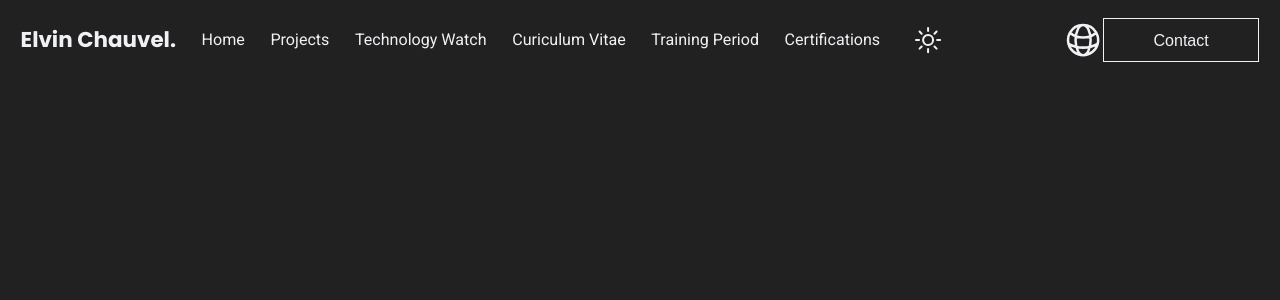
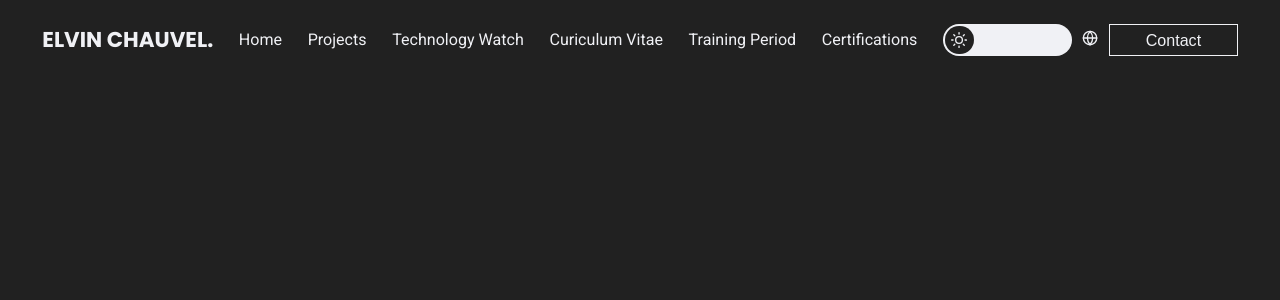
Before and after one commit to VulqyFR/react-portfolio, a React (Vite) app: page / in a window 1280 px wide. Shown: the top 300 px of the page. Built offline with nearby package versions, Linux system fonts and the light colour scheme.

Commit message:
refactor: navbar behavior update

```diff
--- a/package.json
+++ b/package.json
@@ -13,6 +13,7 @@
     "@heroicons/react": "^2.0.18",
     "react": "^18.2.0",
     "react-dom": "^18.2.0",
+    "react-feather": "^2.0.10",
     "react-i18next": "^13.5.0",
     "sass": "^1.69.5"
   },
--- a/src/components/header/ContactButton.jsx
+++ b/src/components/header/ContactButton.jsx
@@ -1,8 +1,12 @@
 import React from 'react'
 
-const ContactButton = ({ languageData }) => {
+const ContactButton = ({ languageData, windowWidth }) => {
     return (
-    <button className='navbar__button navbar__button--contact'>{languageData.navbar.contact}</button>
+      <>
+      {windowWidth > 1024 && (
+        <button className='navbar__button navbar__button--contact'>{languageData.navbar.contact}</button>
+      )}
+      </>
   )
 }
 
--- a/src/components/header/LanguageButton.jsx
+++ b/src/components/header/LanguageButton.jsx
@@ -1,18 +1,17 @@
 import React from 'react';
-import { useLanguage } from '../../hooks/useLanguageContext';
+import { useLanguageContext } from '../../hooks/useLanguageContext';
+import { Globe } from 'react-feather';
 
-const LanguageButton = () => {
-  const { language, changeLanguage } = useLanguage();
+const LanguageButton = ({ windowWidth, limitWidth }) => {
+  const { language, changeLanguage } = useLanguageContext();
 
   const handleLanguageChange = () => {
     changeLanguage(language === 'en' ? 'fr' : 'en');
   };
 
   return (
-    <button onClick={handleLanguageChange} className='navbar__button--language'>
-      <svg xmlns="http://www.w3.org/2000/svg" fill="none" viewBox="0 0 24 24" strokeWidth={1.5} stroke="currentColor" className="w-6 h-6">
-        <path strokeLinecap="round" strokeLinejoin="round" d="M12 21a9.004 9.004 0 008.716-6.747M12 21a9.004 9.004 0 01-8.716-6.747M12 21c2.485 0 4.5-4.03 4.5-9S14.485 3 12 3m0 18c-2.485 0-4.5-4.03-4.5-9S9.515 3 12 3m0 0a8.997 8.997 0 017.843 4.582M12 3a8.997 8.997 0 00-7.843 4.582m15.686 0A11.953 11.953 0 0112 10.5c-2.998 0-5.74-1.1-7.843-2.918m15.686 0A8.959 8.959 0 0121 12c0 .778-.099 1.533-.284 2.253m0 0A17.919 17.919 0 0112 16.5c-3.162 0-6.133-.815-8.716-2.247m0 0A9.015 9.015 0 013 12c0-1.605.42-3.113 1.157-4.418" />
-      </svg>
+    <button onClick={handleLanguageChange} className={` navbar__button ${windowWidth > limitWidth ? 'navbar__button--language' : 'navbar__button--language--screen'}`}>
+      <Globe/>
     </button>
   );
 };
--- a/src/components/header/Navbar.jsx
+++ b/src/components/header/Navbar.jsx
@@ -11,6 +11,7 @@ const Navbar = () => {
   const { languageData } = useLanguageContext();
   const [scrolled, setScrolled] = useState(false);
   const windowWidth = useWindowSize();
+  const SCREEN_SIZE_THRESHOLD = 1024;
 
   useEffect(() => {
     const handleScroll = () => {
@@ -28,14 +29,14 @@ const Navbar = () => {
     <nav className={`navbar ${scrolled ? 'scrolled' : ''}`}>
       <div className="navbar__container">
         <div className="navbar__logo">
-          <h3 className="navbar__logo-text">Elvin Chauvel.</h3>
+          <h3 className="navbar__logo-text">ELVIN CHAUVEL.</h3>
         </div>
-        <LinkMenu languageData={languageData} windowWidth={windowWidth} />
+        <LinkMenu languageData={languageData} windowWidth={windowWidth} limitWidth={SCREEN_SIZE_THRESHOLD}/>
         <div className="navbar__buttons">
-          <ThemeButton />
-          <LanguageButton />
-          <ContactButton languageData={languageData} />
-          <HamburgerMenu languageData={languageData} windowWidth={windowWidth} />
+          <ThemeButton windowWidth={windowWidth} limitWidth={SCREEN_SIZE_THRESHOLD}/>
+          <LanguageButton windowWidth={windowWidth} limitWidth={SCREEN_SIZE_THRESHOLD}/>
+          <ContactButton languageData={languageData} windowWidth={windowWidth} limitWidth={SCREEN_SIZE_THRESHOLD}/>
+          <HamburgerMenu languageData={languageData} windowWidth={windowWidth} limitWidth={SCREEN_SIZE_THRESHOLD}/>
         </div>
       </div>
     </nav>
--- a/src/components/header/ThemeButton.jsx
+++ b/src/components/header/ThemeButton.jsx
@@ -1,26 +1,28 @@
-import { useState, React} from 'react';
+import { React} from 'react';
 import { useTheme } from '../../context/ThemeContext';
-import { MoonIcon, SunIcon } from '@heroicons/react/24/outline';
+import { Sun, Moon } from 'react-feather';
 
-const ThemeButton = () => {
+const ThemeButton = ({ windowWidth, limitWidth }) => {
   const { theme, toggleTheme } = useTheme();
-  const [isShifted, setIsShifted] = useState(false);
 
   const handleToggle = () => {
     toggleTheme();
-    setIsShifted(!isShifted);
   };
 
   return (
-    <button onClick={handleToggle} className={`navbar__button navbar__button--theme ${isShifted ? 'shifted' : 'not-shifted'}`}>
-      <div className='navbar__button-circle'>
-        {theme === 'light' ? (
-          <MoonIcon className='navbar__button-icon navbar__button-icon-moon'/>
-        ) : (
-          <SunIcon className='navbar__button-icon navbar__button-icon-sun'/>
-        )}
-      </div>
-    </button>
+    <>
+    {windowWidth > limitWidth && (
+      <button onClick={handleToggle} className="navbar__button navbar__button--theme">
+        <div className={`navbar__button__circle navbar__button__circle--theme ${theme == 'dark' ? 'not-shifted' : 'shifted'}`}>
+          {theme === 'light' ? (
+            <Moon className={`navbar__button__icon--moon ${theme == 'dark' ? 'not-shifted' : 'shifted'}`}/>
+          ) : (
+            <Sun className={`navbar__button__icon--sun ${theme == 'dark' ? 'not-shifted' : 'shifted'}`}/>
+          )}
+        </div>
+      </button>
+    )}
+    </>
   );
 };
 
--- a/src/hooks/useLanguageContext.jsx
+++ b/src/hooks/useLanguageContext.jsx
@@ -1,9 +1,9 @@
 import { useContext } from 'react';
 import { LanguageContext } from '../context/LanguageContext';
 
-export const useLanguage = () => {
+export const useLanguageContext = () => {
   const { language, languageData, changeLanguage } = useContext(LanguageContext);
   return { language, languageData, changeLanguage };
 };
 
-export default useLanguage;
+export default useLanguageContext;
--- a/src/hooks/useResponsiveFontSize.jsx
+++ b/src/hooks/useResponsiveFontSize.jsx
@@ -24,7 +24,7 @@ const useResponsiveFontSize = () => {
   }, []);
 
   return {
-    fontSize: fontSize // Retourne un objet avec une propriété fontSize contenant la taille de police calculée
+    fontSize: fontSize
   };
 };
 
--- a/src/stylesheets/base/_variables.scss
+++ b/src/stylesheets/base/_variables.scss
@@ -21,6 +21,7 @@ body[data-theme='dark'] {
     --clr-accent: #1F2833;
     --clr-text: #F0F1F5;
     --clr-background: #212121;
+    --clr-dark: #1C1C1C;
 
     /* Fonts */
     --font-roboto: 'Roboto', sans-serif;
--- a/src/stylesheets/components/header/_buttons.scss
+++ b/src/stylesheets/components/header/_buttons.scss
@@ -7,7 +7,7 @@
         transform: translateX(0);
     }
     100% {
-        transform: translateX(269%);
+        transform: translateX(330%);
     }
 }
 
@@ -22,72 +22,74 @@
 
 // Button Theme
 
-.navbar__button-theme {
-    background: var(--clr-background);
-    color: var(--clr-text);
-}
-
-.navbar__button-icon {
-    color: var(--clr-text);
-    transition: transform 0.3s ease-in-out;
-    width: 2em;
+.navbar__button--theme{
+    background-color: var(--clr-text);
+    color: var(--clr-background);
     height: 2em;
-}
-.navbar__button-icon-moon {
-    transform: rotate(-162.5deg);
-}
-.navbar__button-icon-sun {
-    transform: rotate(180deg);
-}
-
-.navbar__button--theme {
-    height: 2.75em;
-    width: 9.75em;
+    width: 8em;
     border-radius: var(--border-radius-xl);
     position: relative;
     transition: transform 0.3s ease-in-out;
-}
 
-.navbar__button-circle {
+    .navbar__button__circle--theme {
+        position: absolute;
+        top: 0;
+        left: 0;
+        height: 1.80em;
+        width: 1.80em;
+        margin: 0.1em;
+        border-radius: 50%;
         background-color: var(--clr-background);
-}
+        @include flexbox( row, center, center);
 
-.navbar__button-circle{
-    position: absolute;
-    left: 0;
-    top: 0;
-    height: 2.60em;
-    width: 2.60em;
-    border-radius: var(--border-radius-xl);
-    margin: 0.075em 0.075em 0.075em 0.075em;
-    display: flex;
-    justify-content: center;
-    align-items: center;
-}
-
-.navbar__button-circle.shifted {
+        &.shifted {
             animation: moveCircle 0.3s ease-in-out forwards;
         }
 
-.navbar__button-circle.not-shifted {
+        &.not-shifted {
             animation: reverseMoveCircle 0.3s ease-in-out forwards;
         }
 
+        &>svg {
+            width: 1em;
+            height: 1em;
+            transition: transform 0.3s ease-in-out;
+        }
+
+        .navbar__button__icon--sun {
+            transform: rotate(180deg);
+        }
+        .navbar__button__icon--moon {
+            transform: rotate(-162.5deg);
+        }
+    }
+}
 // Button Language
 
-.navbar__button--language,
-.fa-globe {
+.navbar__button--language {
     color: var(--clr-text);
     background: transparent;
 }
 
-.navbar__button--language {
-    height: 2.5em;
-    width: 2.5em;
+.navbar__button--language>svg {
+    height: 1em;
+    width: 1em;
 }
 
-.fa-globe {
-    font-size: var(--font-size-md);
+.navbar__button--language--screen {
+    @include flexbox( row, center, center);
+    height: 2em;
+    width: 2em;
+
+    &:hover {
+        background-color: var(--clr-dark);
+        border-radius: var(--border-radius-sm);
+    }
+}
+
+.navbar__button--language--screen>svg {
+    height: 1.5em;
+    width: 1.5em;
 }
 
 // Button Contact
@@ -95,8 +97,8 @@
 .navbar__button--contact {
     border: 1px solid var(--clr-text);
     background: transparent;
-    height: 2.75em;
-    width: 9.75em;
+    height: 2em;
+    width: 8em;
     transition: all 0.125s ease-in-out;
 }
 
@@ -104,3 +106,23 @@
     background: var(--clr-text);
     color: var(--clr-background);
 }
+
+// Button Hamburger
+
+.navbar__button--hamburger {
+    @include flexbox( row, center, center);
+    position: relative;
+    .navbar__button--hamburger>svg {
+        height: 1.5em;
+        width: 1.5em;
+    }
+
+    .navbar__submenu--hamburger {
+        @include flexbox( column, center, center);
+        position: absolute;
+        top: 2.5em;
+        right: 0;
+        background-color: var(--clr-dark);
+        border-radius: var(--border-radius-sm);
+    }
+}
--- a/src/stylesheets/components/header/_navbar.scss
+++ b/src/stylesheets/components/header/_navbar.scss
@@ -27,5 +27,32 @@
     }
   .navbar__buttons {
       @include flexbox($direction: row, $justify: center, $align: center);
+      gap: 1em;
+    }
+    // Submenu
+    .navbar__submenu--wrapper {
+      position: fixed;
+      top: 0;
+      right: 0;
+      width: 25%;
+      height: 100%;
+      background: #000;
+      box-shadow: 0 0 10px rgba(0, 0, 0, 0.1);
+      z-index: 999;
+
+      .navbar__submenu__header--container {
+        @include flexbox($direction: row, $justify: space-between, $align: center);
+
+        .navbar__close-button {
+          @include flexbox($direction: row, $justify: center, $align: center);
+          width: 2em;
+          height: 2em;
+          border-radius: 50%;
+          background: #fff;
+          color: #000;
+          font-size: 1.5em;
+          cursor: pointer;
+        }
+      }
     }
   }
```
Also changed, not shown: src/context/LanguageContext.jsx (indentation only), 1 other file (tests, documents, lock files or other folders). Lines whose indentation alone changed are shown as unchanged.
